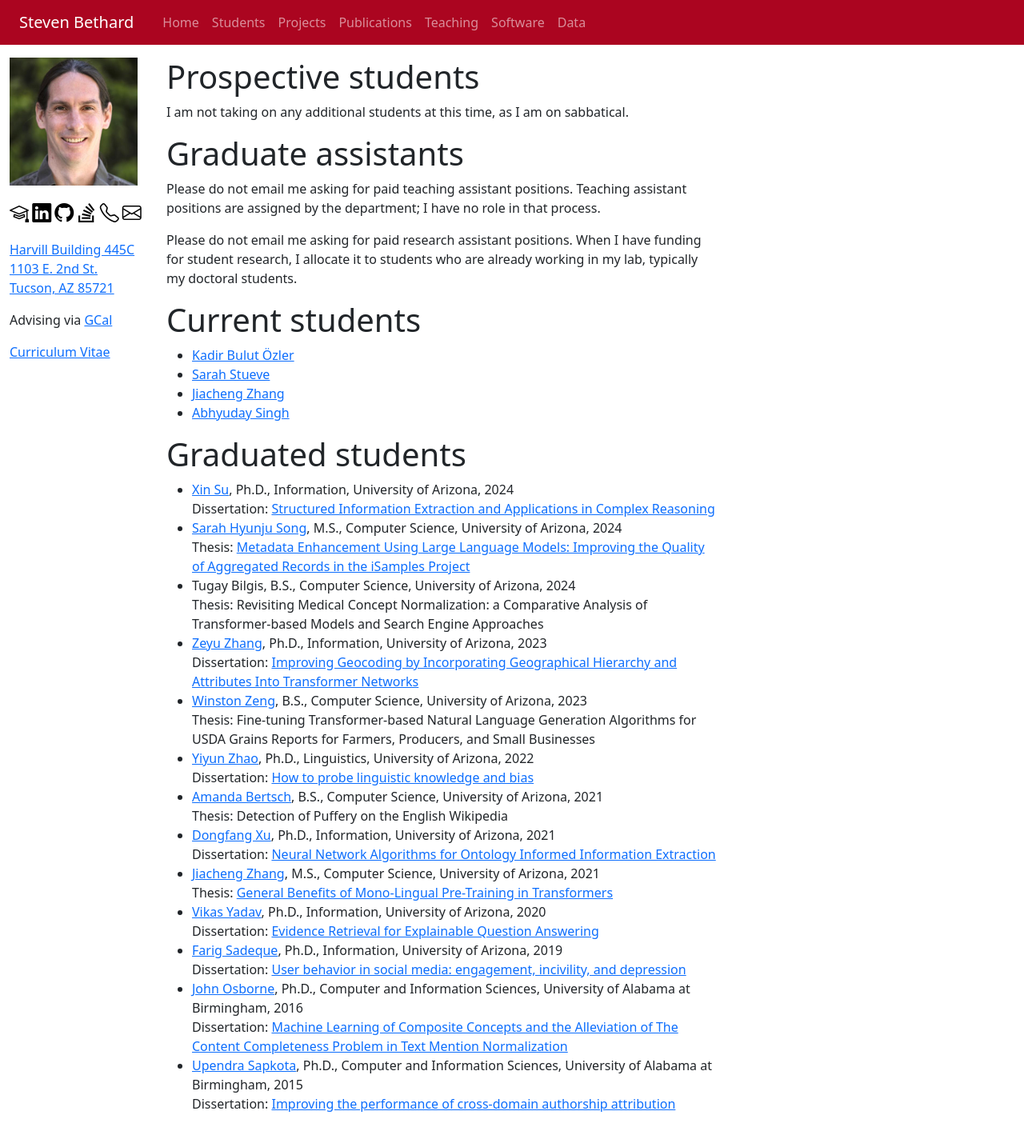
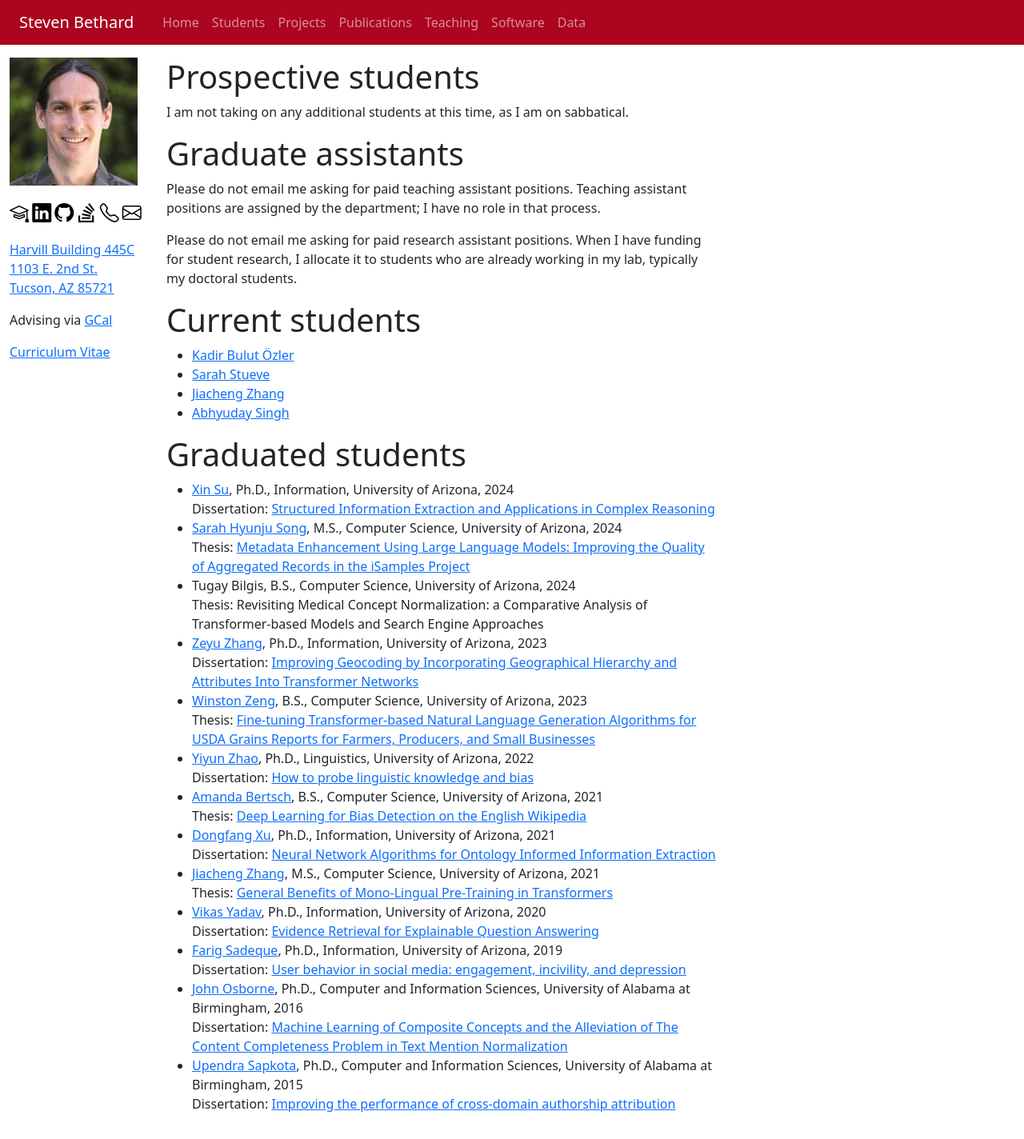
Before and after one commit to bethard/bethard.github.io, a Jekyll site: the page built from students.md, in a window 1280 px wide. Shown: the whole page at 80% size. Built offline with Jekyll 4.4.1, drawn with Linux system fonts in a browser that asks for light colours.

Commit message:
Adds some honors thesis links

```diff
--- a/students.md
+++ b/students.md
@@ -34,11 +34,11 @@ When I have funding for student research, I allocate it to students who are alre
 * [Zeyu Zhang](https://www.linkedin.com/in/zeyu-zhang-902035147/), Ph.D., Information, University of Arizona, 2023
   Dissertation: [Improving Geocoding by Incorporating Geographical Hierarchy and Attributes Into Transformer Networks](https://repository.arizona.edu/handle/10150/670290)
 * [Winston Zeng](https://www.linkedin.com/in/winston-zeng-a65a50159/), B.S., Computer Science, University of Arizona, 2023
-  Thesis: Fine-tuning Transformer-based Natural Language Generation Algorithms for USDA Grains Reports for Farmers, Producers, and Small Businesses
+  Thesis: [Fine-tuning Transformer-based Natural Language Generation Algorithms for USDA Grains Reports for Farmers, Producers, and Small Businesses](https://repository.arizona.edu/handle/10150/668771)
 * [Yiyun Zhao](https://www.linkedin.com/in/yiyunzhaoluna/), Ph.D., Linguistics, University of Arizona, 2022
   Dissertation: [How to probe linguistic knowledge and bias](https://repository.arizona.edu/handle/10150/665646)
 * [Amanda Bertsch](https://www.linkedin.com/in/amandabertsch/), B.S., Computer Science, University of Arizona, 2021
-  Thesis: Detection of Puffery on the English Wikipedia
+  Thesis: [Deep Learning for Bias Detection on the English Wikipedia](https://repository.arizona.edu/handle/10150/666568)
 * [Dongfang Xu](https://www.linkedin.com/in/dongfangxu9), Ph.D., Information, University of Arizona, 2021
   Dissertation: [Neural Network Algorithms for Ontology Informed Information Extraction](https://repository.arizona.edu/handle/10150/650879)
 * [Jiacheng Zhang](https://ischool.arizona.edu/people/jiacheng-zhang), M.S., Computer Science, University of Arizona, 2021
```
